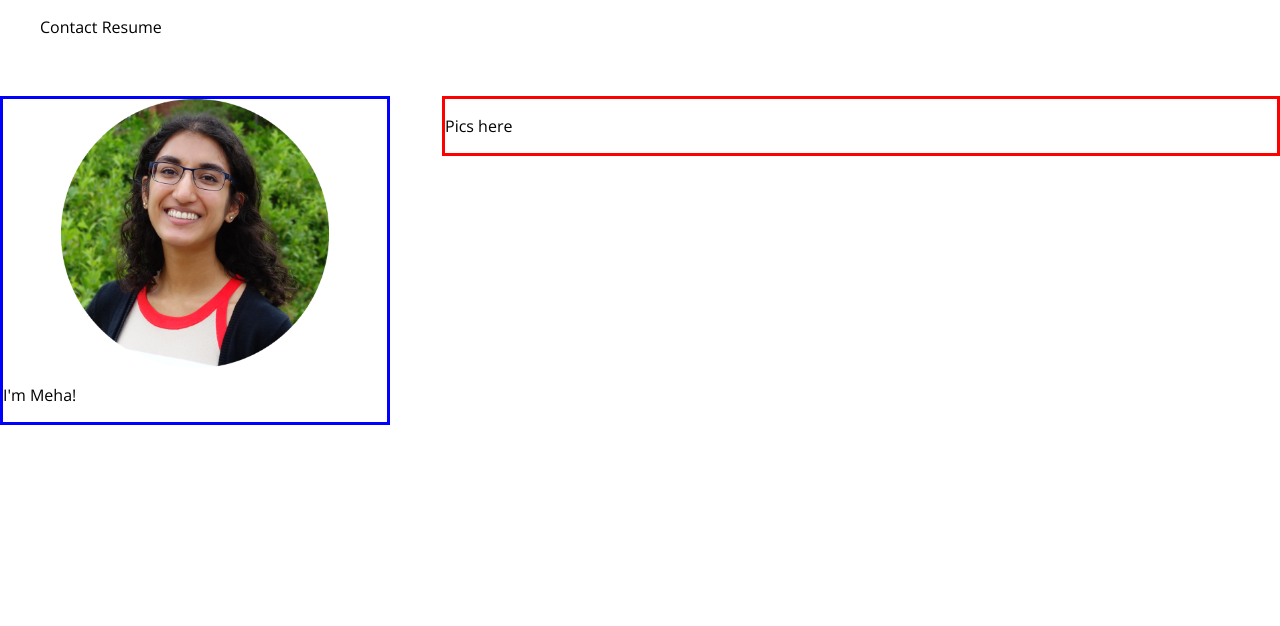
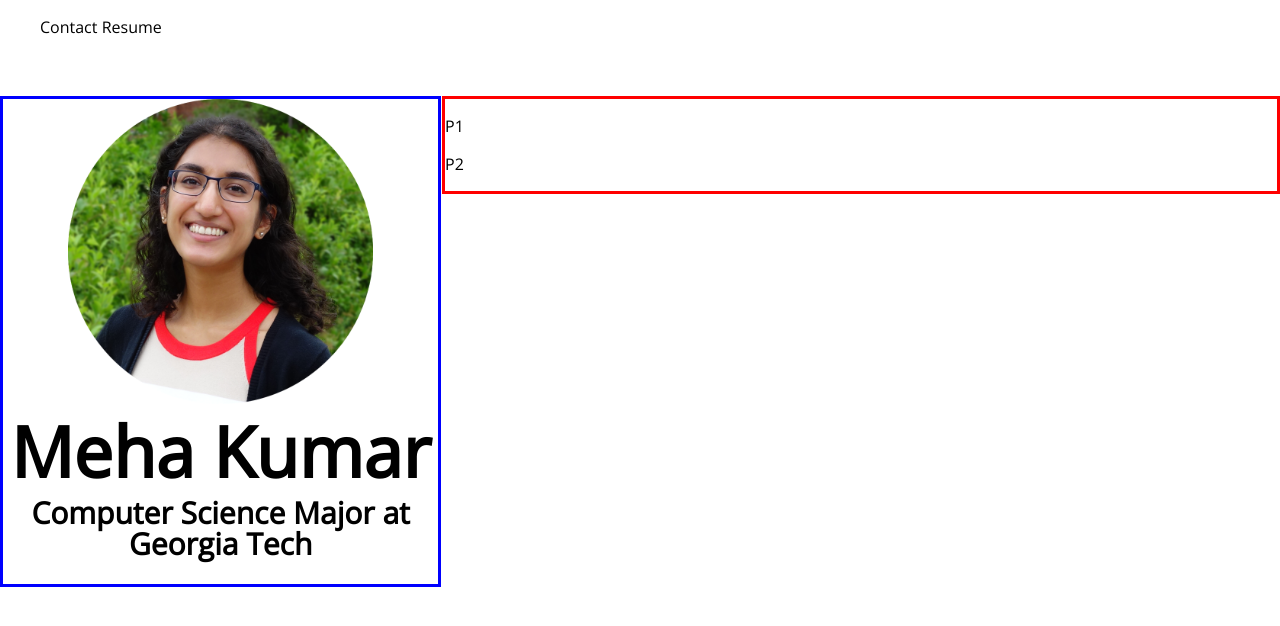
Before and after one commit to mehaKumar/mehakumar.github.io, a plain HTML site: page index_new.html in a window 1280 px wide. Drawn offline with nearby package versions, Linux system fonts and the light colour scheme.

Commit message:
javascript addition

```diff
--- a/index_new.html
+++ b/index_new.html
@@ -19,12 +19,20 @@ xhtml">
 
     <div id = "left">
         <img src="headshot_circle.png" class = "headshot" image.res>
-        <p>I'm Meha!</p>
+        <h1 id = "hi">Meha Kumar</h1>
+        <h2 id = "skill">Computer Science Major at Georgia Tech</h2>
     </div>
 
     <div id = "right">
-        <p>Pics here</p>
+        <p onmouseover='document.getElementById("skill").innerHTML = "you hovered over P1"'
+           onmouseout='document.getElementById("skill").innerHTML = "Computer Science Major at Georgia Tech"'>P1</p>
+        <p onmouseover='document.getElementById("skill").innerHTML = "you hovered over P2"'
+           onmouseout='document.getElementById("skill").innerHTML = "Computer Science Major at Georgia Tech"'>P2</p>
     </div>
+
+    <script>
+        ///
+    </script>
 
 
 </body>
--- a/style_new.css
+++ b/style_new.css
@@ -4,9 +4,21 @@ body {
 }
 
 #left {
-    width: 30%;
+    width: 34%;
     border: solid blue;
     float: left;
+}
+
+#hi {
+    font-size: 70px;
+    text-align: center;
+    line-height: 0px;
+}
+
+#skill {
+    font-size: 30px;
+    text-align: center;
+    line-height: 31px;
 }
 
 #right {
```
